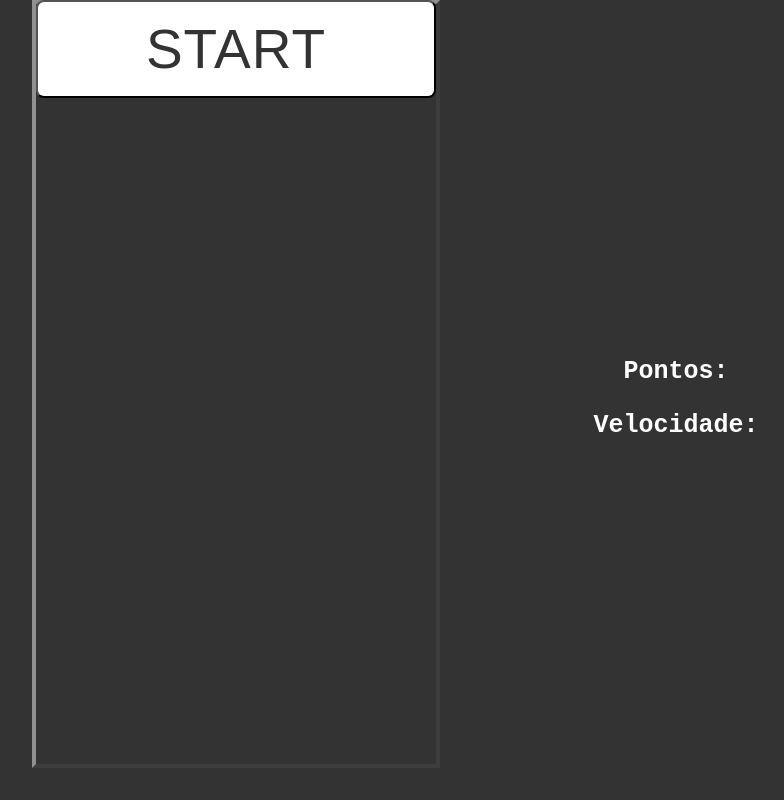
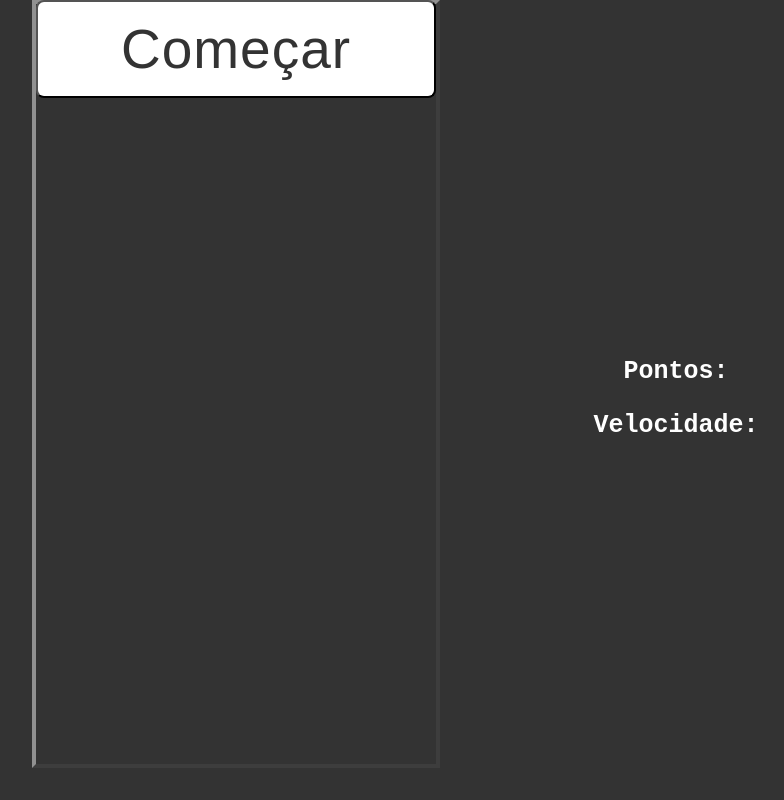
Before and after one commit to GemsZen/TetrisZen, a plain HTML site: page index.html in a window 1280 px wide. Shown: the whole page, without its empty margins (404-1188 px from the left). Drawn offline with Linux system fonts and the light colour scheme.

Commit message:
portugues

```diff
--- a/index.html
+++ b/index.html
@@ -12,7 +12,7 @@
 
     <div id="home" class="full-screen float with-bg">
         <button id="startBtn" class="semi-transparent-button active">
-            START
+            Começar
         </button>
     </div>
 
```
